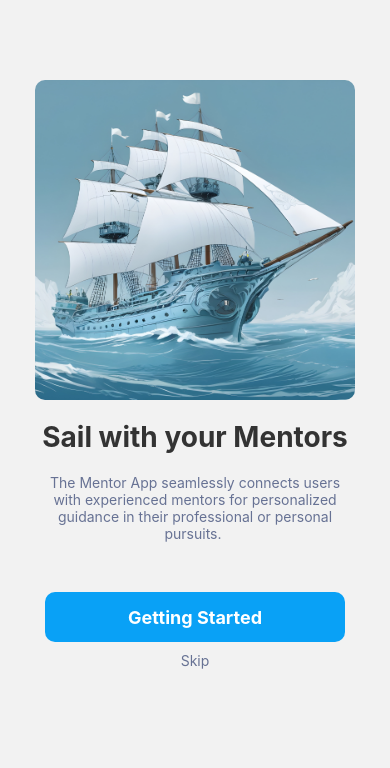
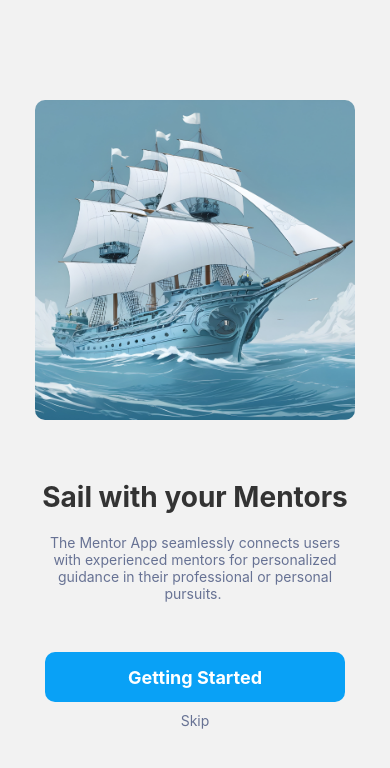
Before and after one commit to ProdigyRahul/MentoRship, a React Native app in the folder frontend/: screen /Onboarding in a window 390 px wide. Shown: the top 768 px of the page. Built offline with nearby package versions, Linux system fonts and the light colour scheme.

Commit message:
Onboarding Changes

```diff
--- a/frontend/screens/Onboardingscreen.js
+++ b/frontend/screens/Onboardingscreen.js
@@ -21,6 +21,7 @@ export default function Onboarding({ navigation }) {
           width: 320,
           height: 320,
           borderRadius: 10,
+          marginTop: 20,
         }}
       />
       <Text
@@ -29,7 +30,7 @@ export default function Onboarding({ navigation }) {
           color: "#333333",
           fontSize: 28,
           marginBottom: 20,
-          marginTop: 20,
+          marginTop: 60,
         }}
       >
         Sail with your Mentors
```
